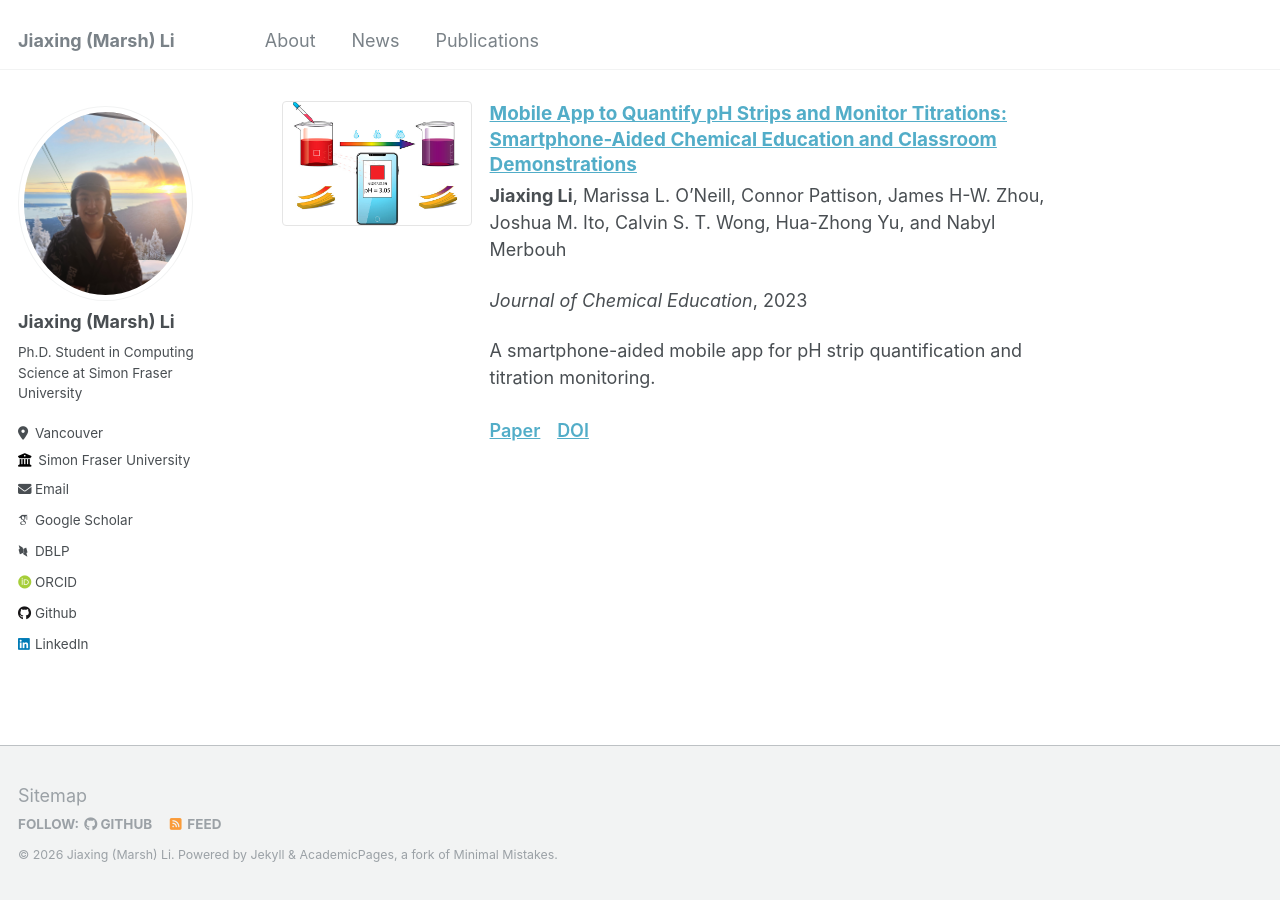
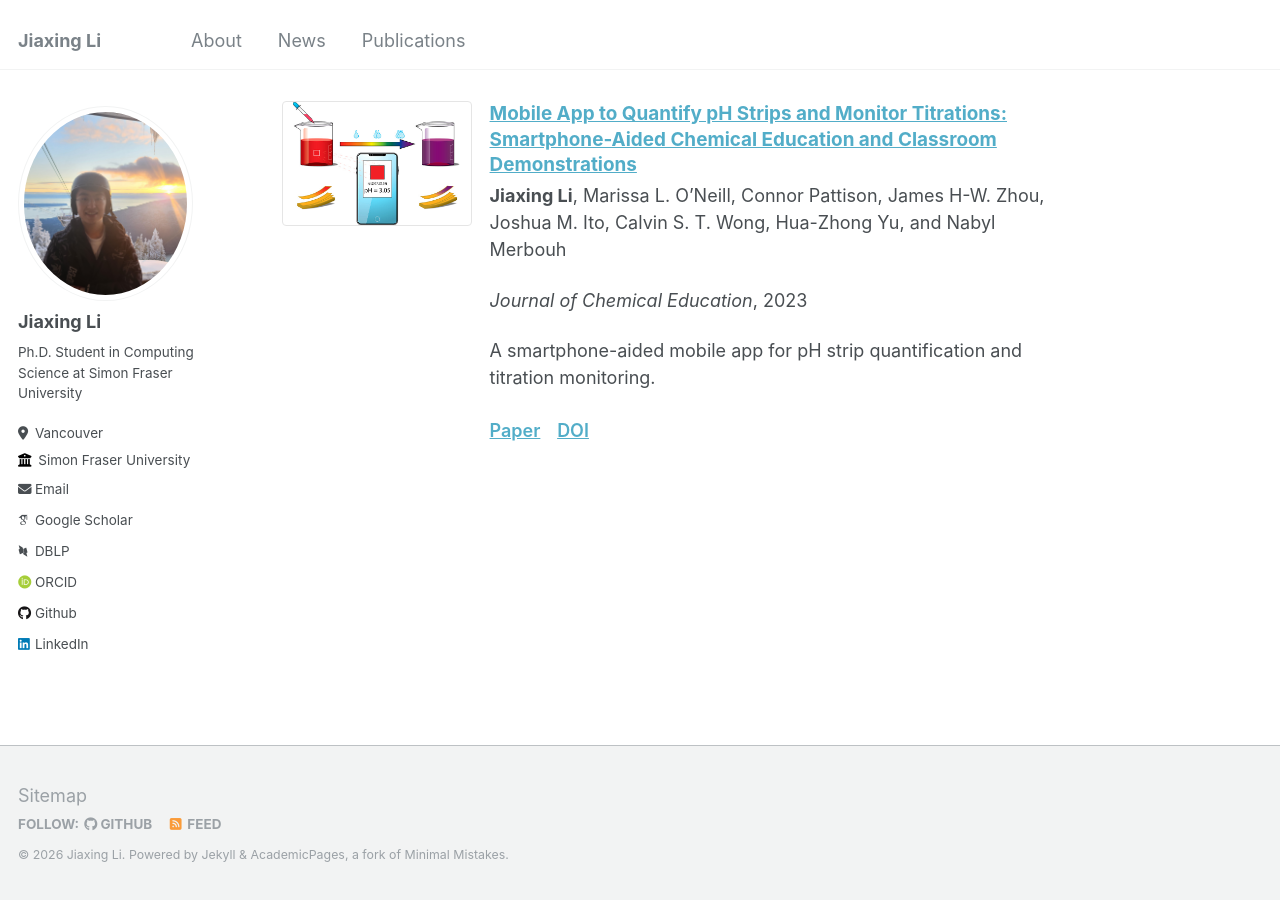
Before and after one commit to JiaxingLi-SFU/JiaxingLi-SFU.github.io, a Jekyll site: the page built from _pages/about.md, in a window 1280 px wide and 900 px high, scrolled down 3358 px. Built offline with Jekyll 4.4.1, drawn with Linux system fonts in a browser that asks for light colours; some web fonts are replaced.

Commit message:
Use Jiaxing Li as display name

```diff
--- a/_config.yml
+++ b/_config.yml
@@ -8,9 +8,9 @@
 
 # Basic Site Settings
 locale                   : "en-US"
-title                    : "Jiaxing (Marsh) Li"
+title                    : "Jiaxing Li"
 title_separator          : "-"
-name                     : &name "Jiaxing (Marsh) Li"
+name                     : &name "Jiaxing Li"
 description              : &description "Ph.D. Student in Computing Science at Simon Fraser University."
 url                      : https://jiaxingli-sfu.github.io # the base hostname & protocol for your site e.g. "https://mmistakes.github.io"
 baseurl                  : "/JiaxingLi_Personal_Page" # the subpath of your site, e.g. "/blog"
@@ -22,7 +22,7 @@ repository               : "JiaxingLi-SFU/JiaxingLi_Personal_Page"
 author:
   # Biographic information
   avatar           : "jiaxingli.jpg"
-  name             : "Jiaxing (Marsh) Li"
+  name             : "Jiaxing Li"
   pronouns         : # example: "she/her"
   bio              : "Ph.D. Student in Computing Science at Simon Fraser University"
   location         : "Vancouver"
@@ -130,7 +130,7 @@ og_image                 :  # Open Graph/Twitter default site image
 # - https://developers.google.com/structured-data/customize/social-profiles
 social:
   type                   : Person
-  name                   : "Jiaxing (Marsh) Li"
+  name                   : "Jiaxing Li"
   links: # An array of links to social media profiles
     - "https://scholar.google.com/citations?user=z1lpmSoAAAAJ&hl=en"
     - "https://orcid.org/0009-0006-4845-3270"
```
